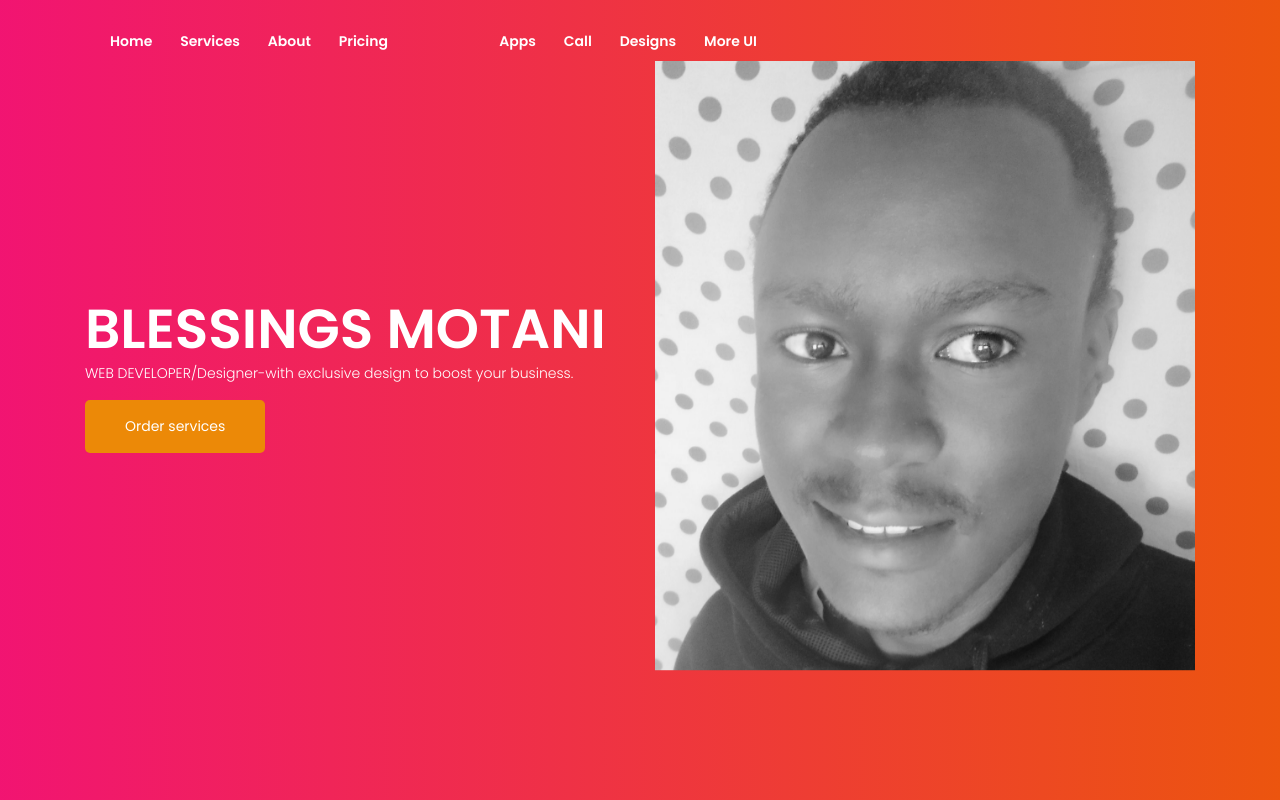
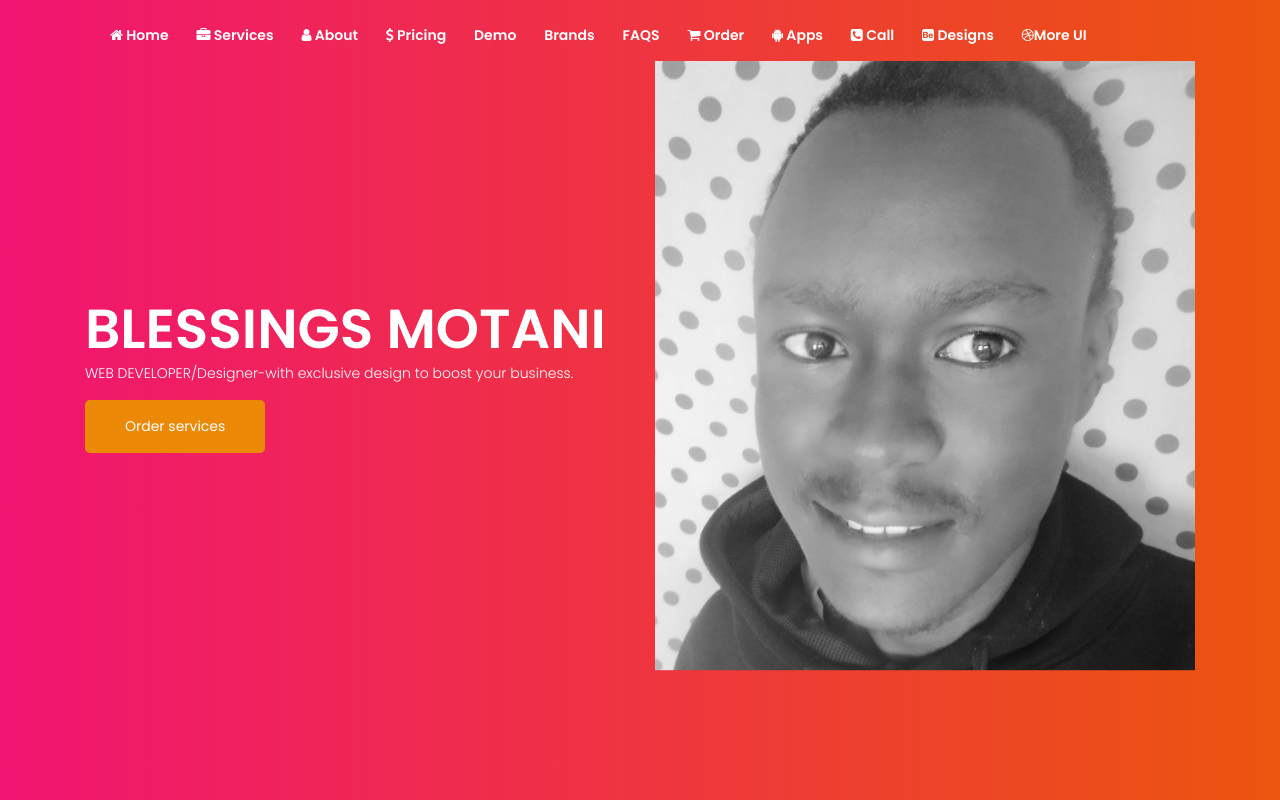
Before and after one commit to blessingsmotani/blessingsmotani3.github.io, a plain HTML site: page index.html in a window 1280 px wide. Shown: the top 800 px of the page. Drawn offline with Linux system fonts and the light colour scheme; a script that the page names is missing.

Commit message:
Update index.html

```diff
--- a/index.html
+++ b/index.html
@@ -83,43 +83,48 @@ CSS
                             <!-- Nav Start -->
                             <div class="dopenav">
                                 <ul id="nav">
+
                                     <li>
-                                        <a href="#banner-section"><i class="" aria-hidden="true"></i> Home</a>
+                                        <a href="#banner-section"><i class="fa fa-home" aria-hidden="true"></i> Home</a>
                                     </li>
                                     <li>
-                                        <a href="#feature-section"><i class="" aria-hidden="true"></i> Services</a>
+                                        <a href="#feature-section"><i class="fa fa-briefcase" aria-hidden="true"></i> Services</a>
                                     </li>
                                     <li>
-                                        <a href="#about-section"><i class="" aria-hidden="true"></i> About</a>
+                                        <a href="#about-section"><i class="fa fa-user" aria-hidden="true"></i> About</a>
                                     </li>
 
                                     <li>
-                                        <a href="#price-section"><i class="" aria-hidden="true"></i> Pricing</a>
+                                        <a href="#price-section"><i class="fa fa-dollar" aria-hidden="true"></i> Pricing</a>
                                     </li>
                                     <li>
-                                        <a href="#screenshot-section"></a>
+                                        <a href="#screenshot-section">Demo</a>
                                     </li>
                                     <li>
-                                        <a href="#brand-section"></a>
+                                        <a href="#brand-section">Brands</a>
                                     </li>
                                    <li>
-                                        <a href="#faq-section"></a>
+                                        <a href="#faq-section">FAQS</a>
                                     </li>
 
 
                                     <li>
-                                        <a href="#download-section"><i class="" aria-hidden="true"></i> Apps</a>
+                                        <a href="#contact-section"><i class="fa fa-shopping-cart" aria-hidden="true"></i> Order</a>
                                     </li>
                                     <li>
-                                        <a href="tel:0741944507"> <i class="" aria-hidden="true"></i> Call</a>
+                                        <a href="#download-section"><i class="fa fa-android" aria-hidden="true"></i> Apps</a>
                                     </li>
                                     <li>
-                                        <a href="https://behance.net/blessingsmotani"><i class="" aria-hidden="true"></i> Designs</a>
+                                        <a href="tel:0741944507"> <i class="fa fa-phone-square" aria-hidden="true"></i> Call</a>
                                     </li>
                                     <li>
-                                        <a href="https://dribbble.com/blessingsmotani"><i class="" aria-hidden="true"></i>More UI</a>
+                                        <a href="https://behance.net/blessingsmotani"><i class="fa fa-behance-square" aria-hidden="true"></i> Designs</a>
+                                    </li>
+                                    <li>
+                                        <a href="https://dribbble.com/blessingsmotani"><i class="fa fa-dribbble" aria-hidden="true"></i>More UI</a>
                                     </li>
                                 </ul>
+
 
                             </div>
                             <!-- Nav End -->
@@ -916,16 +921,8 @@ CSS
                                 <i class="fa fa-instagram" aria-hidden="true"></i>
                             </a>
                         </li>
-                        <li>
-                            <a target="_blank" href="https://wa.me/+254741944507">
-                                <i class="fa fa-whatsapp" aria-hidden="true"></i>
-                            </a>
-                        </li>
-                        <li>
-                            <a target="_blank" href="https://t.me/blessingsmotani">
-                                <i class="fa fa-telegram" aria-hidden="true"></i>
-                            </a>
-                        </li>
+
+
                         <li>
                             <a target="_blank" href="https://www.behance.net/blessingsmotani">
                                 <i class="fa fa-behance" aria-hidden="true"></i>
```
